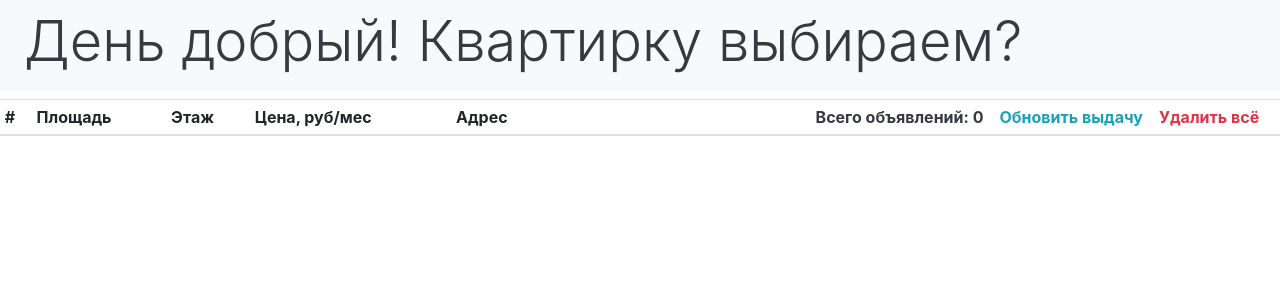
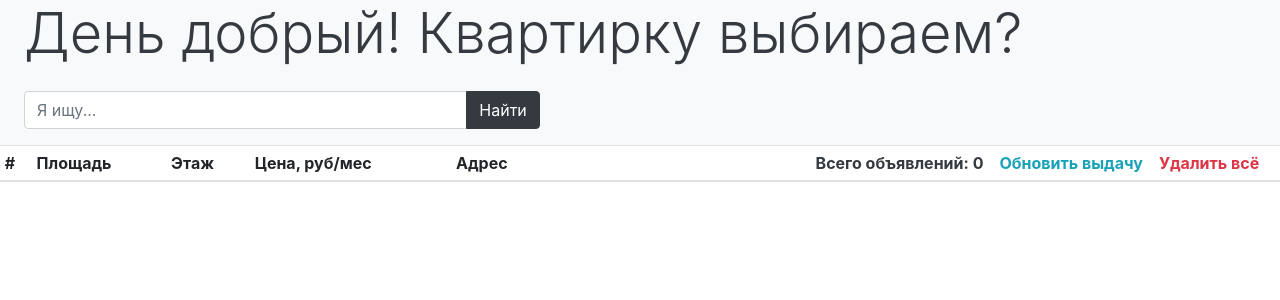
Before and after one commit to saitaro/Q-Parser, a Django app: page / in a window 1280 px wide. Shown: the top 300 px of the page. Run offline with Django 3.2, Linux system fonts and the light colour scheme; data that the repository does not hold is empty; some libraries are stand-ins or nearby versions.

Commit message:
Add search

```diff
--- a/Schedule/Schedule/settings.py
+++ b/Schedule/Schedule/settings.py
@@ -38,6 +38,7 @@ INSTALLED_APPS = [
     'django_celery_beat',
     'django_celery_results',
     'main',
+    'django.contrib.postgres'
 ]
 
 AUTH_USER_MODEL = 'main.User'
--- a/Schedule/main/models.py
+++ b/Schedule/main/models.py
@@ -43,7 +43,7 @@ class User(AbstractBaseUser, PermissionsMixin):
 
 
 class Apartment(models.Model):
-    address = models.CharField(max_length=512)
+    address = models.CharField(db_index=True, max_length=512)
     total_area = models.PositiveSmallIntegerField()
     floor = models.CharField(max_length=7)
     price = models.PositiveIntegerField()
--- a/Schedule/main/tasks.py
+++ b/Schedule/main/tasks.py
@@ -16,7 +16,9 @@ django.setup()
 from .models import Apartment
 
 
-URL = 'https://www.cian.ru/cat.php?deal_type=rent&engine_version=2&maxarea=30&minarea=20&offer_type=flat&region=1&room1=1&type=4'
+# URL = 'https://www.cian.ru/cat.php?deal_type=rent&engine_version=2&maxarea=30&minarea=20&offer_type=flat&region=1&room1=1&type=4'
+URL = 'https://www.cian.ru/cat.php?deal_type=rent&engine_version=2&maxarea=25&minarea=20&offer_type=flat&region=1&room1=1&type=4'
+# URL = 'https://www.cian.ru/cat.php?deal_type=rent&engine_version=2&offer_type=flat&region=1&room1=1&type=4'
 
 def get_links(url, user_agent=None, proxy=None):
     headers = {'User-Agent': user_agent} if user_agent else None
@@ -24,7 +26,7 @@ def get_links(url, user_agent=None, proxy=None):
     response = requests.get(url, headers=headers, proxies=proxies)
     html = response.text
     soup = BeautifulSoup(html, 'lxml')
-    page_pattern = re.compile('--list-item--')
+    # page_pattern = re.compile('--list-item--')
     pages = soup.findAll(class_=page_pattern)
 
     links = [url]
@@ -91,10 +93,52 @@ def parse(url):
 
 @shared_task
 def main():
-    proxy = '212.22.86.114:3130'
-    user_agent = 'Mozilla/5.0 (Windows NT 6.1; WOW64; rv:50.0) Gecko/20100101 Firefox/50.0'
-    links = get_links(URL, user_agent=user_agent, proxy=proxy)
+    proxy = '212.42.104.74:3128'
+    user_agent = 'Mozilla/5.0 (Windows NT 6.2; Win64; x64) AppleWebKit/537.36 (KHTML, like Gecko) Chrome/60.0.3112.90 Safari/537.36'
+    links = get_links(URL,
+        user_agent=user_agent,
+        proxy=proxy,
+    )
     print('LINKS', links)
 
     job = group(parse.s(link) for link in links)
     job.apply_async()
+
+# 212.42.104.74:3128
+# 213.163.122.194:8080
+# 213.163.122.197:8080
+# 212.200.126.16:8080
+# 212.33.28.53:8080
+# 212.92.204.54:80
+# 212.22.86.114:3130
+# 212.129.5.248:54321
+# 212.129.1.152:54321
+# 13.233.195.181:80
+
+# Mozilla/5.0 (Windows NT 5.1; rv:7.0.1) Gecko/20100101 Firefox/7.0.1
+# Mozilla/5.0 (Windows NT 6.1; WOW64; rv:54.0) Gecko/20100101 Firefox/54.0
+# Mozilla/5.0 (Windows NT 6.1; WOW64; rv:40.0) Gecko/20100101 Firefox/40.1
+# Mozilla/5.0 (Windows NT 6.1; WOW64; rv:18.0) Gecko/20100101 Firefox/18.0
+# Mozilla/5.0 (X11; U; Linux Core i7-4980HQ; de; rv:32.0; compatible; JobboerseBot; http://www.jobboerse.com/bot.htm) Gecko/20100101 Firefox/38.0
+# Mozilla/5.0 (Windows NT 5.1; rv:36.0) Gecko/20100101 Firefox/36.0
+# Mozilla/5.0 (Windows NT 5.1; rv:33.0) Gecko/20100101 Firefox/33.0
+# Mozilla/5.0 (Windows NT 10.0; WOW64; rv:50.0) Gecko/20100101 Firefox/50.0
+# Mozilla/5.0 (Windows NT 10.0; WOW64; rv:52.0) Gecko/20100101 Firefox/52.0
+# Mozilla/5.0 (Windows NT 6.1; WOW64; rv:50.0) Gecko/20100101 Firefox/50.0
+# Mozilla/5.0 (Windows NT 10.0; Win64; x64) AppleWebKit/537.36 (KHTML, like Gecko) Chrome/60.0.3112.113 Safari/537.36
+# Mozilla/5.0 (Windows NT 6.1; Win64; x64) AppleWebKit/537.36 (KHTML, like Gecko) Chrome/60.0.3112.90 Safari/537.36
+# Mozilla/5.0 (X11; Linux x86_64) AppleWebKit/537.36 (KHTML, like Gecko) Chrome/44.0.2403.157 Safari/537.36
+# Mozilla/5.0 (Windows NT 5.1) AppleWebKit/537.36 (KHTML, like Gecko) Chrome/46.0.2490.71 Safari/537.36
+# Mozilla/5.0 (Windows NT 10.0; Win64; x64) AppleWebKit/537.36 (KHTML, like Gecko) Chrome/69.0.3497.100 Safari/537.36
+# Mozilla/5.0 (Windows NT 10.0; Win64; x64) AppleWebKit/537.36 (KHTML, like Gecko) Chrome/63.0.3239.132 Safari/537.36
+# Mozilla/5.0 (Windows NT 5.1; Win64; x64) AppleWebKit/537.36 (KHTML, like Gecko) Chrome/60.0.3112.90 Safari/537.36
+# Mozilla/5.0 (Windows NT 6.2; Win64; x64) AppleWebKit/537.36 (KHTML, like Gecko) Chrome/60.0.3112.90 Safari/537.36
+# Mozilla/5.0 (Windows NT 6.3; Win64; x64) AppleWebKit/537.36 (KHTML, like Gecko) Chrome/60.0.3112.113 Safari/537.36
+# Mozilla/5.0 (Windows NT 10.0; Win64; x64) AppleWebKit/537.36 (KHTML, like Gecko) Chrome/67.0.3396.99 Safari/537.36
+# Mozilla/5.0 (Windows NT 10.0; Win64; x64) AppleWebKit/537.36 (KHTML, like Gecko) Chrome/68.0.3440.106 Safari/537.36
+# Mozilla/5.0 (Windows NT 10.0; Win64; x64) AppleWebKit/537.36 (KHTML, like Gecko) Chrome/65.0.3325.181 Safari/537.36
+# Mozilla/5.0 (Windows NT 6.1; WOW64) AppleWebKit/537.1 (KHTML, like Gecko) Chrome/21.0.1180.83 Safari/537.1
+# Mozilla/5.0 (Windows NT 6.1; Win64; x64) AppleWebKit/537.36 (KHTML, like Gecko) Chrome/69.0.3497.100 Safari/537.36
+# Mozilla/5.0 (Windows NT 10.0; Win64; x64) AppleWebKit/537.36 (KHTML, like Gecko) Chrome/64.0.3282.186 Safari/537.36
+# Mozilla/5.0 (Windows NT 6.1; Win64; x64) AppleWebKit/537.36 (KHTML, like Gecko) Chrome/63.0.3239.132 Safari/537.36
+# Mozilla/5.0 (Windows NT 10.0; Win64; x64) AppleWebKit/537.36 (KHTML, like Gecko) Chrome/61.0.3163.100 Safari/537.36
--- a/Schedule/main/templates/cian_table.html
+++ b/Schedule/main/templates/cian_table.html
@@ -1,13 +1,30 @@
 <!DOCTYPE html>
 <html lang="en">
+
 <head>
   <meta charset="UTF-8">
   <meta name="viewport" content="width=device-width, initial-scale=1.0">
   <meta http-equiv="X-UA-Compatible" content="ie=edge">
-  <link rel="stylesheet" href="https://maxcdn.bootstrapcdn.com/bootstrap/4.0.0/css/bootstrap.min.css" integrity="sha384-Gn5384xqQ1aoWXA+058RXPxPg6fy4IWvTNh0E263XmFcJlSAwiGgFAW/dAiS6JXm" crossorigin="anonymous">
+  <link rel="stylesheet"
+    href="https://maxcdn.bootstrapcdn.com/bootstrap/4.0.0/css/bootstrap.min.css"
+    integrity="sha384-Gn5384xqQ1aoWXA+058RXPxPg6fy4IWvTNh0E263XmFcJlSAwiGgFAW/dAiS6JXm"
+    crossorigin="anonymous">
 </head>
+
 <body>
-  <h1 class="px-4 py-2 pb-3 display-4 bg-light text-dark">День добрый! Квартирку выбираем?</h1>
+  <h1 class="px-4 mb-0 display-4 bg-light text-dark">День добрый!
+    Квартирку выбираем?</h1>
+  <div class="row bg-light">
+    <div class="col-5">
+      <form method="GET" class="input-group m-3 mt-4 ml-4" action="{% url 'main:search_apartment' %}">
+        <input class="form-control" placeholder="Я ищу..." name="query" value="{{ request.GET.query }}">
+        <div class="input-group-append">
+          <button class="btn btn-dark" type="submit">Найти</button>
+        </div>
+      </form>
+    </div>
+  </div>
+  </div>
   <table class="table table-sm table-hover table-striped">
     <thead>
       <tr>
@@ -16,9 +33,12 @@
         <th>Этаж</th>
         <th>Цена, руб/мес</th>
         <th>Адрес
-          <a href="{% url 'main:delete_apartment' %}" class="float-right text-danger mr-3">Удалить всё</a>
-          <a href="{% url 'main:load_apartment' %}" class="float-right text-info mx-3">Обновить выдачу</a>
-          <a class="float-right text-dark">Всего объявлений: {{ ads.count }}</a>
+          <a href="{% url 'main:delete_apartment' %}"
+            class="float-right text-danger mr-3">Удалить всё</a>
+          <a href="{% url 'main:load_apartment' %}"
+            class="float-right text-info mx-3">Обновить выдачу</a>
+          <a class="float-right text-dark">Всего объявлений:
+            {{ ads.count }}</a>
         </th>
       </tr>
     </thead>
@@ -35,4 +55,5 @@
     </tbody>
   </table>
 </body>
+
 </html>
--- a/Schedule/main/urls.py
+++ b/Schedule/main/urls.py
@@ -1,5 +1,6 @@
 from django.urls import path
-from .views import cian_render, delete_apartment, load_apartment
+from .views import (cian_render, delete_apartment,
+                    load_apartment, search_apartment)
 
 
 app_name = 'main'
@@ -8,4 +9,5 @@ urlpatterns = [
     path('', cian_render, name='cian_render'),
     path('delete', delete_apartment, name='delete_apartment'),
     path('load', load_apartment, name='load_apartment'),
+    path('search', search_apartment, name='search_apartment'),
 ]
--- a/Schedule/main/views.py
+++ b/Schedule/main/views.py
@@ -1,10 +1,14 @@
 from django.shortcuts import render, redirect
+from django.contrib.postgres.search import SearchVector
 
 from .models import Apartment
 from .tasks import main
 
-def cian_render(request):
-    return render(request, 'cian_table.html', {'ads': Apartment.objects.all()})
+
+def cian_render(request, queryset=None):
+    queryset = queryset or Apartment.objects.all()
+    context = {'ads': queryset}
+    return render(request, 'cian_table.html', context)
 
 def delete_apartment(request):
     Apartment.objects.all().delete()
@@ -14,3 +18,9 @@ def load_apartment(request):
     Apartment.objects.all().delete()
     main.delay()
     return redirect('main:cian_render')
+
+def search_apartment(request):
+    search_vector = SearchVector('address', 'total_area', 'floor', 'price')
+    queryset = Apartment.objects.annotate(search=search_vector) \
+                                .filter(search=request.GET.get('query'))
+    return cian_render(request, queryset)
```
Also changed, not shown: Schedule/main/migrations/0004_auto_20190508_0548.py (added). Lines whose indentation alone changed are shown as unchanged.
